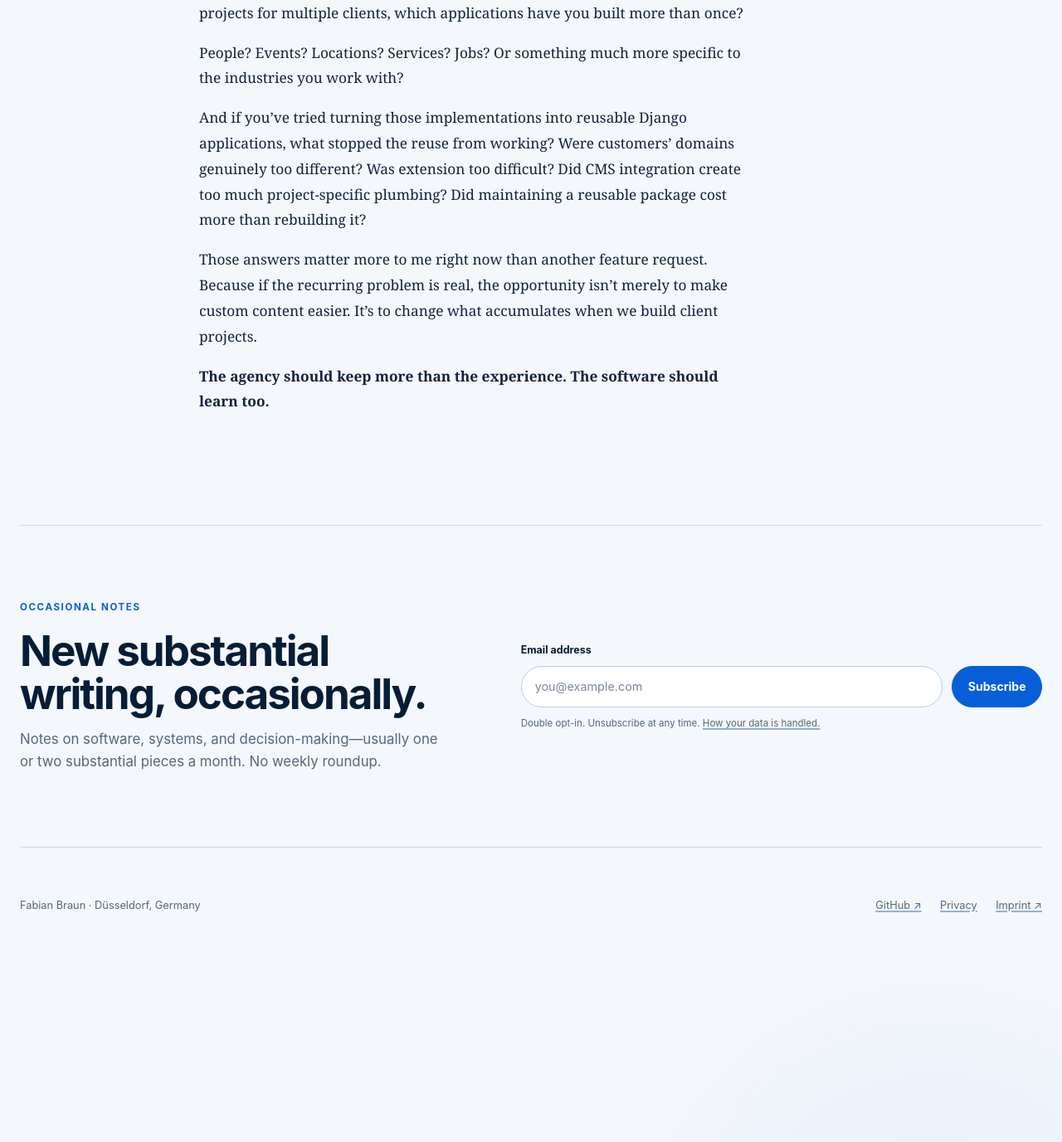
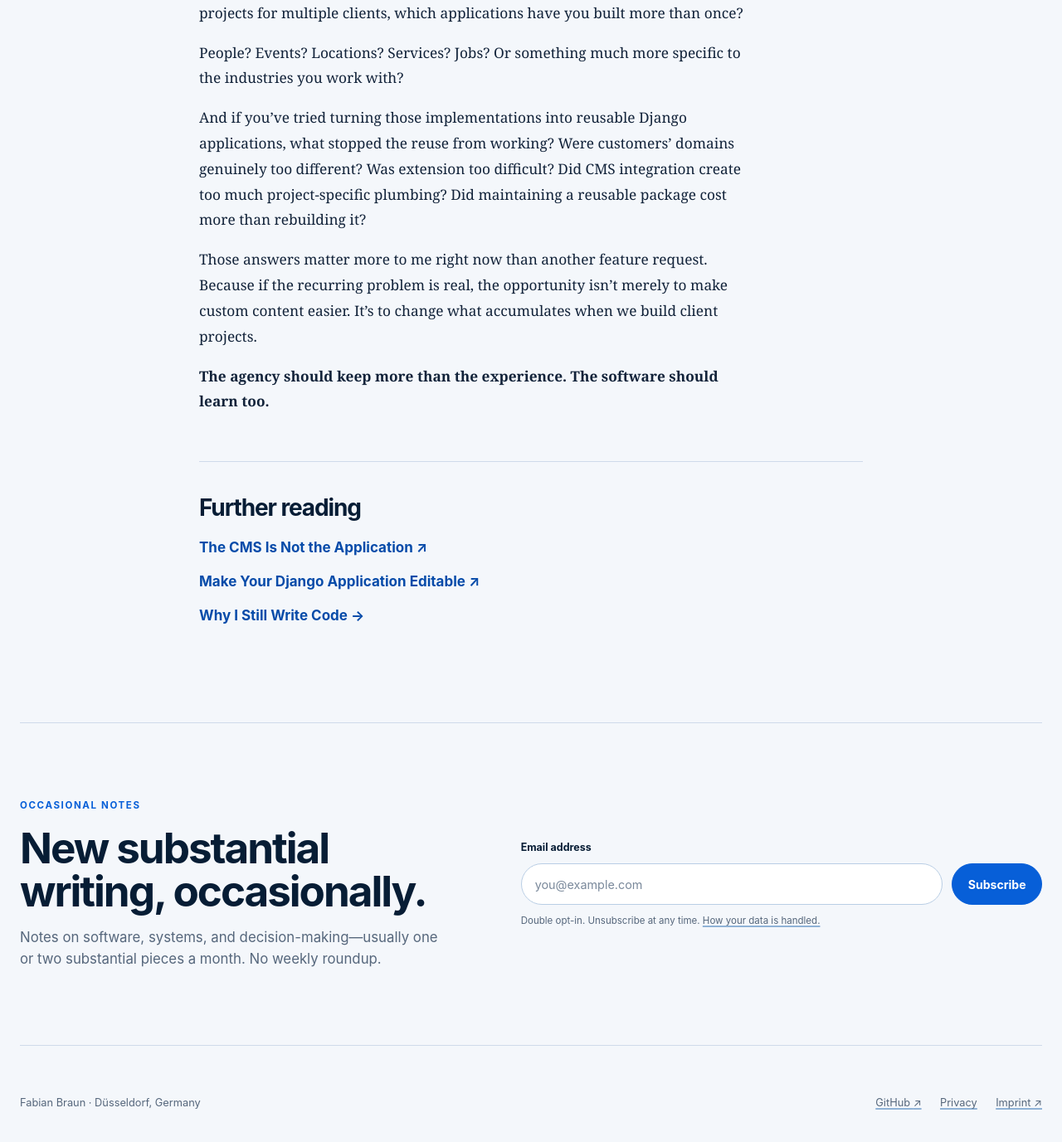
Before and after one commit to fsbraun/fsbraun.github.io, a Jekyll site: the page built from _posts/2026-09-09-stop-rebuilding-apps.md, in a window 1280 px wide and 1400 px high, scrolled down 8517 px. Shown: the top 1377 px of the window at 83% size. Built offline with Jekyll 4.4.1, drawn with Linux system fonts in a browser that asks for light colours; before the commit the page ends 9678 px from its top, so only the background shows below that.

Commit message:
feat: Add related posts

```diff
--- a/_layouts/post.html
+++ b/_layouts/post.html
@@ -11,6 +11,25 @@ layout: default
   <div class="prose">
     {{ content }}
   </div>
+  {% if page.related_reads %}
+  <section class="related-reads" aria-labelledby="related-reads-heading">
+    <h2 id="related-reads-heading">Further reading</h2>
+    <ul>
+      {% for slug in page.related_reads %}
+        {% assign related = site.posts | where: "slug", slug | first %}
+        {% if related and related.slug != page.slug %}
+      <li>
+        {% if related.external_url %}
+        <a href="{{ related.external_url }}">{{ related.title }} <span aria-hidden="true">↗</span></a>
+        {% else %}
+        <a href="{{ related.url | relative_url }}">{{ related.title }} <span aria-hidden="true">→</span></a>
+        {% endif %}
+      </li>
+        {% endif %}
+      {% endfor %}
+    </ul>
+  </section>
+  {% endif %}
 </article>
 
 {% include newsletter-signup.html %}
--- a/_posts/2026-09-09-stop-rebuilding-apps.md
+++ b/_posts/2026-09-09-stop-rebuilding-apps.md
@@ -4,6 +4,10 @@ title: Stop Rebuilding the Same Django App for Every Client
 description: How reusable Django applications can turn agency project work into accumulating product knowledge.
 reading_time: 8
 category: software-reuse
+related_reads:
+  - the-cms-is-not-the-application
+  - make-your-django-application-editable
+  - why-i-still-write-code
 ---
 Agencies build different websites for different clients, but they don't always build different applications. One corporate website needs people, another needs locations, another needs events. Others need services, jobs, case studies, publications, or projects.
 
--- a/assets/css/style.css
+++ b/assets/css/style.css
@@ -930,6 +930,39 @@ h3 {
   font-size: 0.88em;
 }
 
+.related-reads {
+  max-width: 800px;
+  margin: 3.5rem auto 0;
+  padding-top: 2.5rem;
+  border-top: 1px solid var(--line);
+}
+
+.related-reads h2 {
+  margin-bottom: 1.2rem;
+  color: var(--navy);
+  font-size: 1.75rem;
+}
+
+.related-reads ul {
+  margin: 0;
+  padding: 0;
+  list-style: none;
+}
+
+.related-reads li + li {
+  margin-top: 0.85rem;
+}
+
+.related-reads a {
+  color: var(--accent-strong);
+  font-weight: 650;
+  text-decoration: none;
+}
+
+.related-reads a:hover {
+  text-decoration: underline;
+}
+
 .site-footer {
   min-height: 140px;
   display: flex;
```
Also changed, not shown: _posts/2025-03-25-why-i-still-write-code.md (+3 -0 lines).
